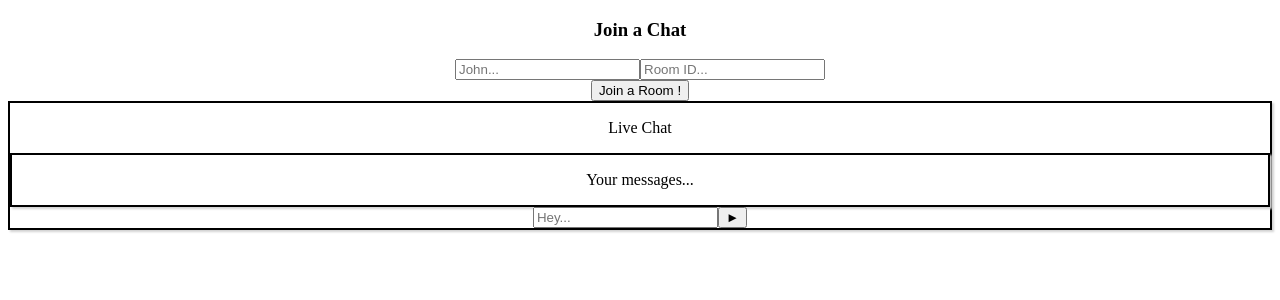
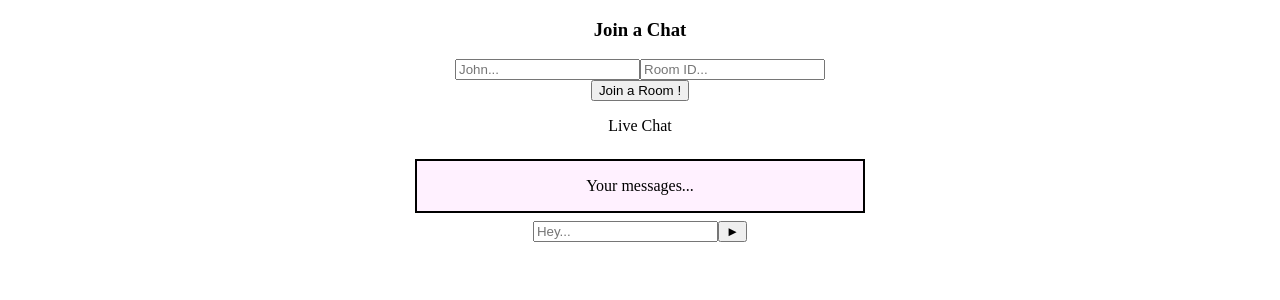
Before and after one commit to kobi070/ChatApp, a React (Create React App) app in the folder client/: page / in a window 1280 px wide. Shown: the top 300 px of the page. Built offline with nearby package versions, Linux system fonts and the light colour scheme; no server answers.

Commit message:
updated chat.css

```diff
--- a/client/src/component/chat.css
+++ b/client/src/component/chat.css
@@ -1,5 +1,16 @@
-.chat{
+.chat-body{
+    display: grid;
+    justify-content: center;
+    padding: 8px;
+}
+
+.chat.main{
+    width: 450px;
+    background-color: #fff1ff;
     box-sizing: border-box;
-    box-shadow: 2px 2px 2px lightgray;
     border: 2px solid black;
 }
+
+.chat-btn{
+
+}
--- a/client/src/component/chat.js
+++ b/client/src/component/chat.js
@@ -22,7 +22,7 @@ function Chat({ socket, username, room }) {
         <p>Live Chat</p>
       </div>
       <div className="chat-body">
-        <div className="chat">
+        <div className="chat main">
             <p>
               Your messages...
             </p>
@@ -30,6 +30,7 @@ function Chat({ socket, username, room }) {
       </div>
       <div className="chat-footer">
         <input
+          className="chat-btn"
           type="text"
           placeholder="Hey..."
           onClick={sendMessage}
```
